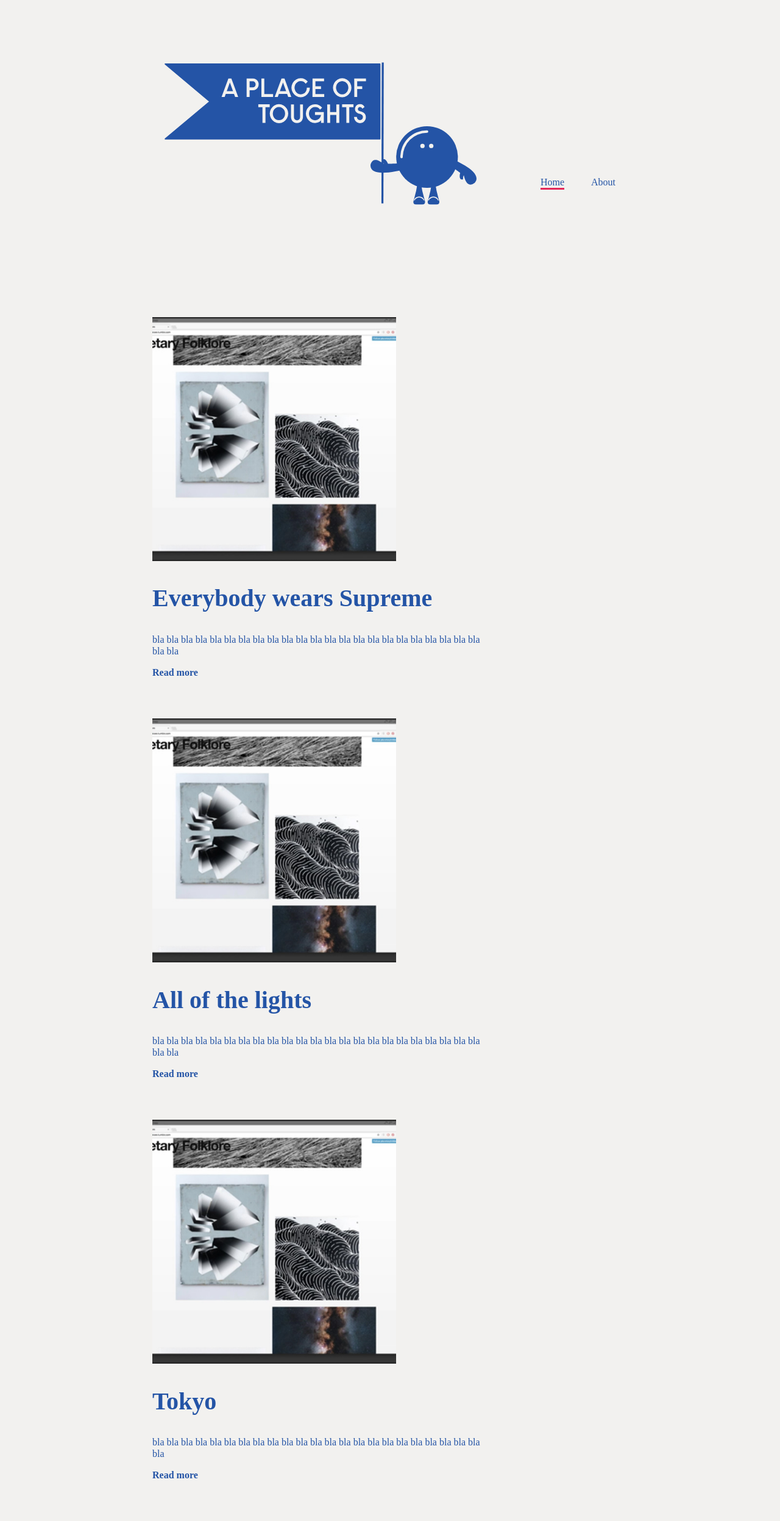
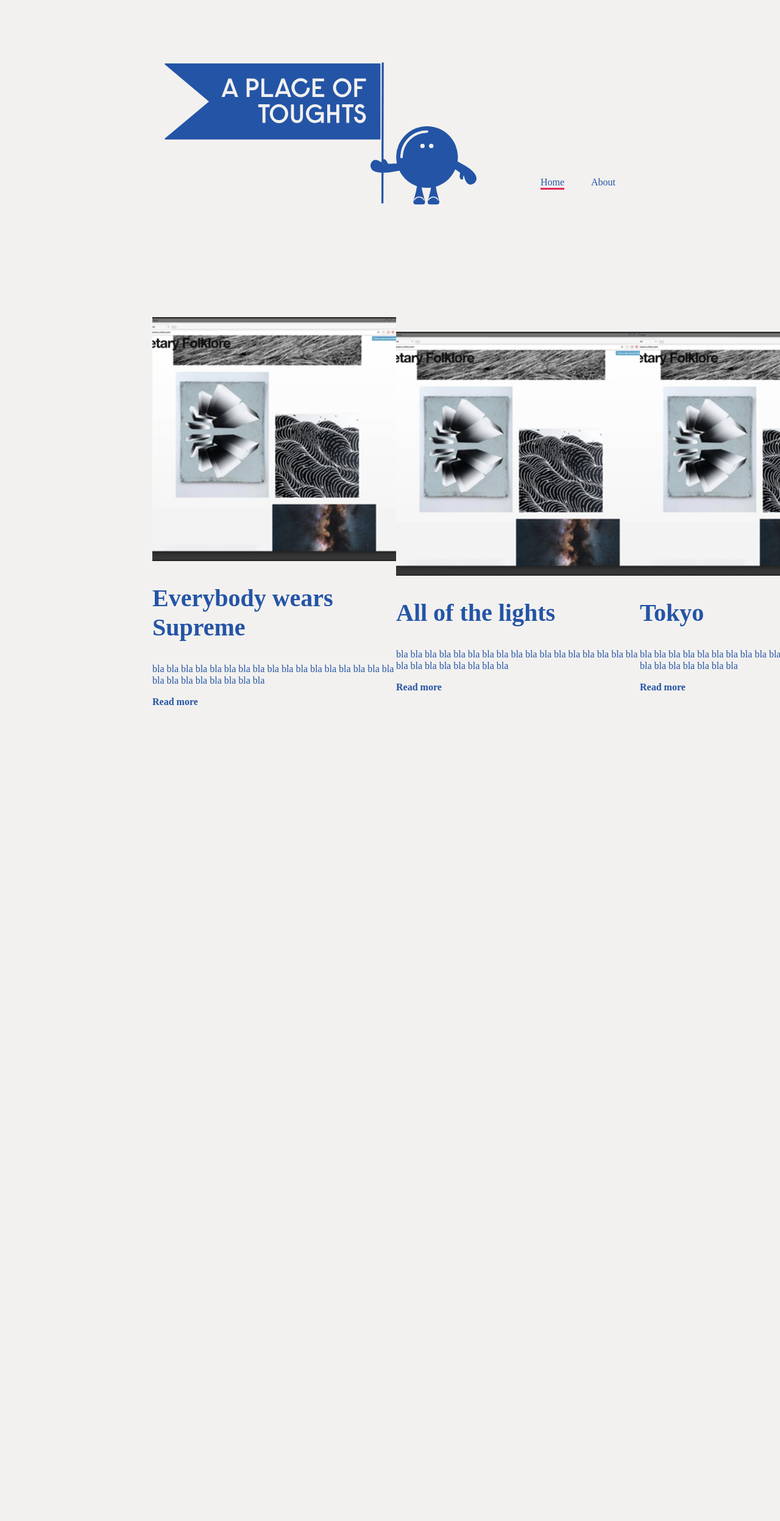
Before and after one commit to emho-lab/journal, a Jekyll site: the page built from index.html, in a window 1280 px wide. Shown: the whole page at 61% size. Built offline with Jekyll 4.4.1, drawn with Linux system fonts in a browser that asks for light colours; some web fonts are replaced; after the commit the page ends 1226 px from its top, so only the background shows below that.

Commit message:
test grid

```diff
--- a/assets/css/app.scss
+++ b/assets/css/app.scss
@@ -90,6 +90,11 @@ p.read-more {
 
 div.blog-posts {
     max-width: 540px;
+    display: flex;
+    flex-wrap: nowrap;
+    align-items: center;
+    justify-content: space-between;
+
 }
 
 a {
```
